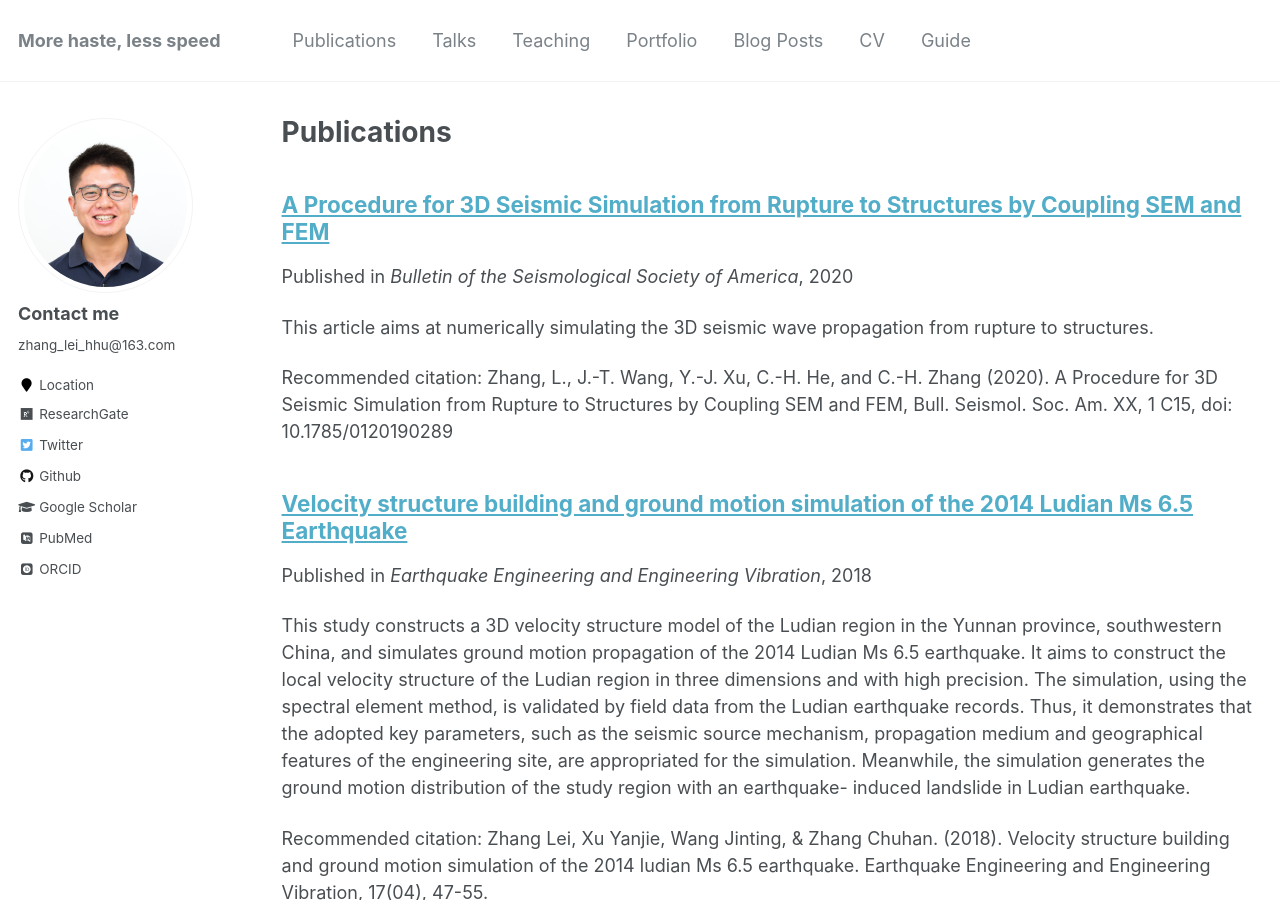
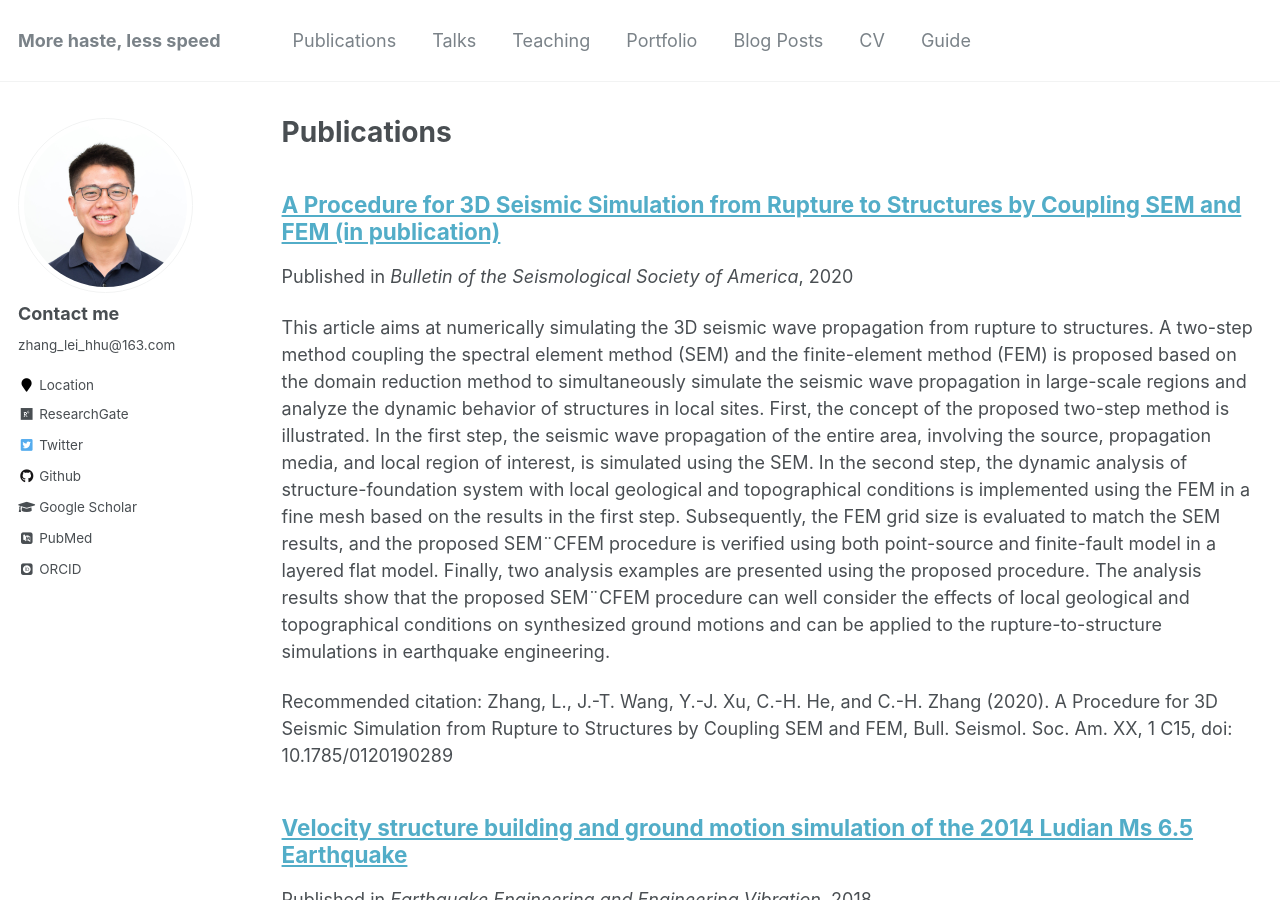
Before and after one commit to zhanglei911/zhanglei911.github.io, a Jekyll site: the page built from _pages/publications.md, in a window 1280 px wide and 900 px high. Built offline with Jekyll 4.4.1, drawn with Linux system fonts in a browser that asks for light colours; some web fonts are replaced.

Commit message:
Update 2020-06-BSSA.md

```diff
--- a/_publications/2020-06-BSSA.md
+++ b/_publications/2020-06-BSSA.md
@@ -1,8 +1,8 @@
 ---
-title: "A Procedure for 3D Seismic Simulation from Rupture to Structures by Coupling SEM and FEM"
+title: "A Procedure for 3D Seismic Simulation from Rupture to Structures by Coupling SEM and FEM (in publication)"
 collection: publications
 permalink: /publication/2020-06-BSSA
-excerpt: 'This article aims at numerically simulating the 3D seismic wave propagation from rupture to structures.'
+excerpt: 'This article aims at numerically simulating the 3D seismic wave propagation from rupture to structures. A two-step method coupling the spectral element method (SEM) and the finite-element method (FEM) is proposed based on the domain reduction method to simultaneously simulate the seismic wave propagation in large-scale regions and analyze the dynamic behavior of structures in local sites. First, the concept of the proposed two-step method is illustrated. In the first step, the seismic wave propagation of the entire area, involving the source, propagation media, and local region of interest, is simulated using the SEM. In the second step, the dynamic analysis of structure-foundation system with local geological and topographical conditions is implemented using the FEM in a fine mesh based on the results in the first step. Subsequently, the FEM grid size is evaluated to match the SEM results, and the proposed SEM¨CFEM procedure is verified using both point-source and finite-fault model in a layered flat model. Finally, two analysis examples are presented using the proposed procedure. The analysis results show that the proposed SEM¨CFEM procedure can well consider the effects of local geological and topographical conditions on synthesized ground motions and can be applied to the rupture-to-structure simulations in earthquake engineering.'
 date: 2020-04-01
 venue: 'Bulletin of the Seismological Society of America'
 citation: 'Zhang, L., J.-T. Wang, Y.-J. Xu, C.-H. He, and C.-H. Zhang (2020). A Procedure for 3D Seismic Simulation from Rupture to Structures by Coupling SEM and FEM, Bull. Seismol. Soc. Am. XX, 1 C15, doi: 10.1785/0120190289'
```
